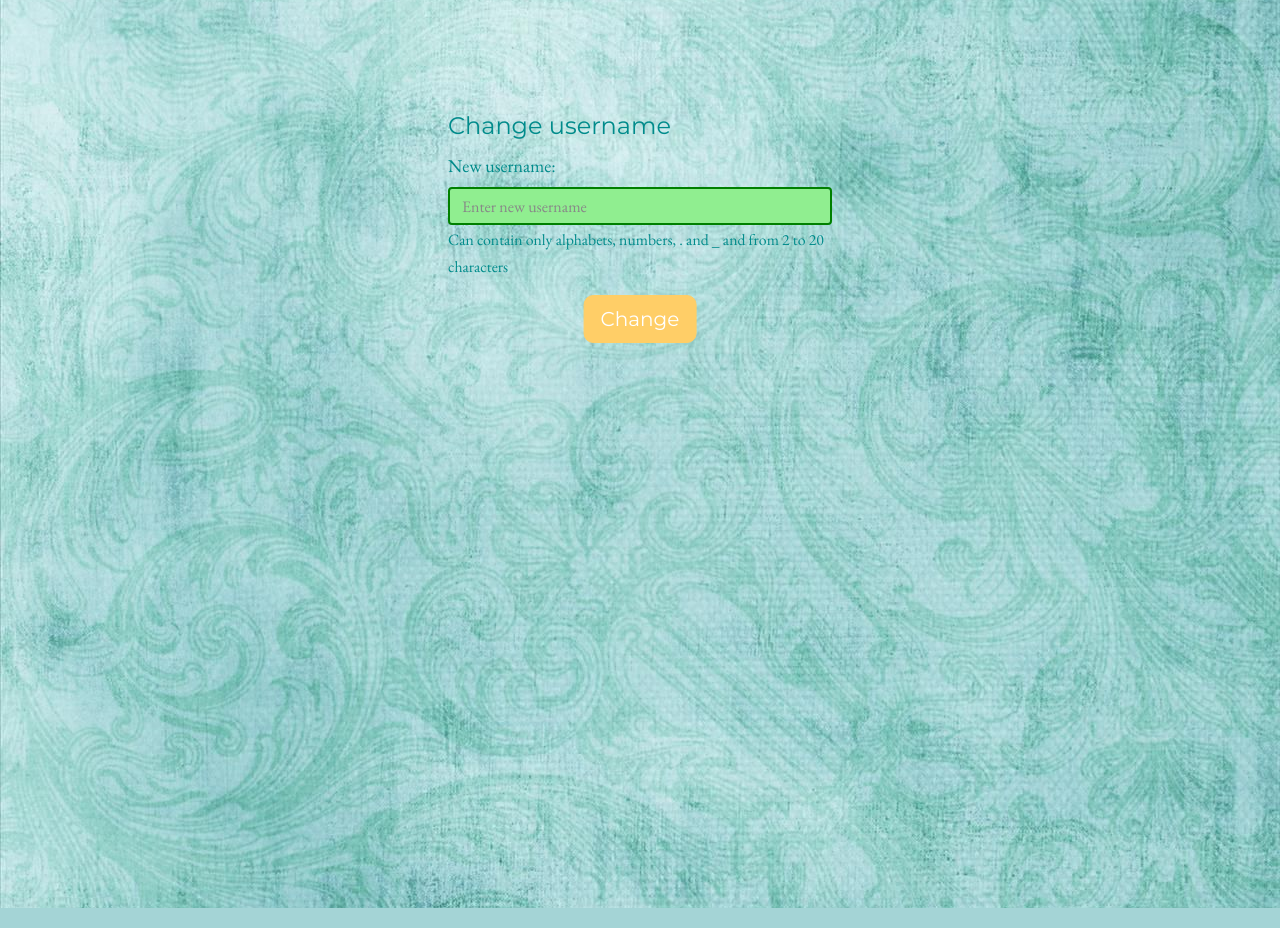
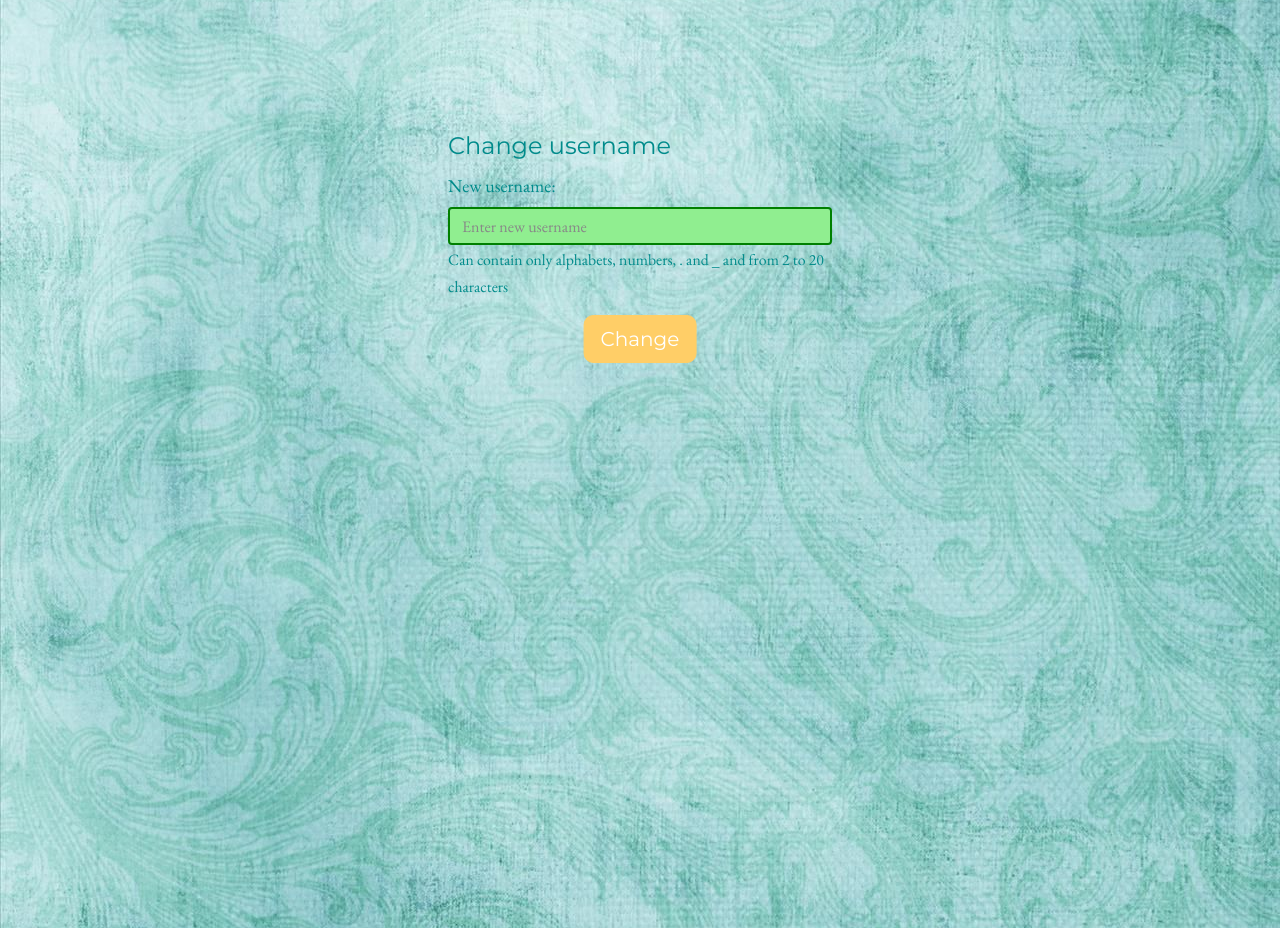
Before and after one commit to vukan-markovic/Book_evaluator, a Flask app: page /changeUsername in a window 1280 px wide. Shown: the part 62-990 px from the top of the page. Run offline with Flask 2, Linux system fonts and the light colour scheme; a user stored in the database is signed in; some libraries are stand-ins or nearby versions.

Commit message:
Update changeUsername.html

```diff
--- a/templates/changeUsername.html
+++ b/templates/changeUsername.html
@@ -4,8 +4,8 @@
     Change username
 {% endblock %}
 
-{% block main %}<br><br><br><br>
-    <form role="form" class="centerContent" action="{{ url_for('changeUsername') }}" method="post">
+{% block main %}
+    <form role="form" class="centerContent formMargin" action="{{ url_for('changeUsername') }}" method="post">
         <fieldset>
             <legend>Change username</legend>
             <div class="form-group">
```
